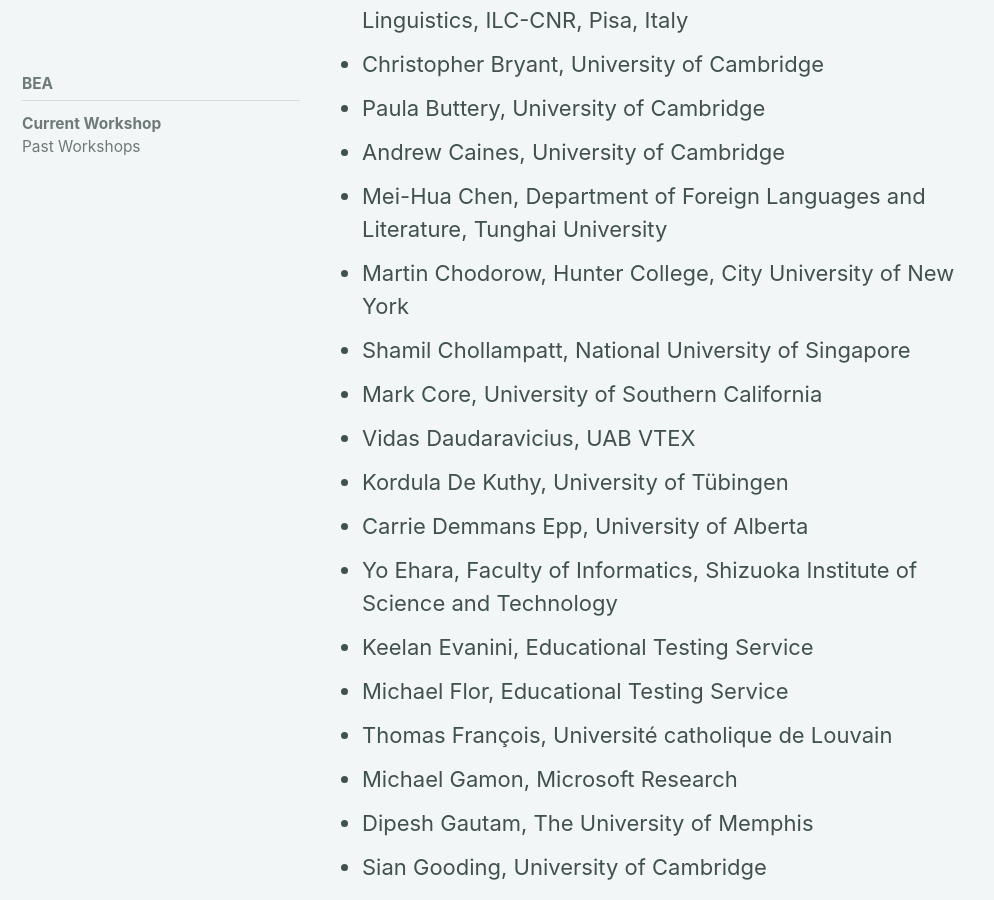
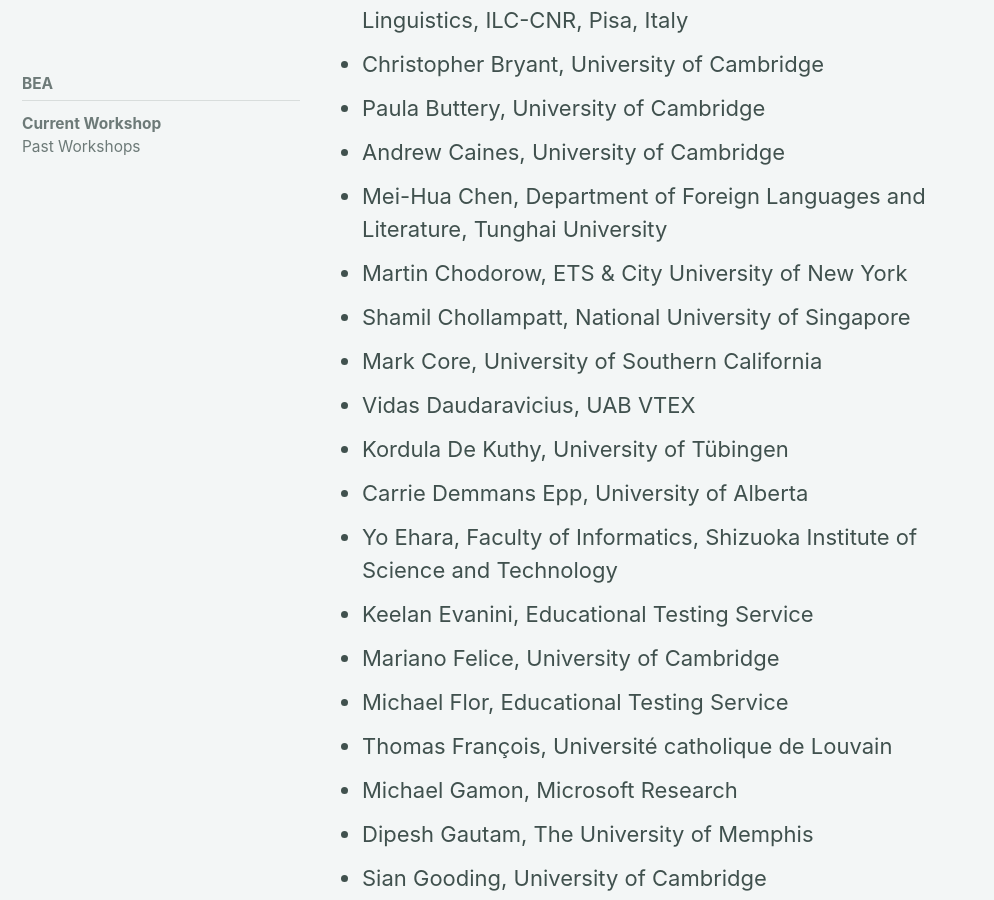
Before and after one commit to sigedu-org/website, a Jekyll site: the page built from _pages/bea/current.md, in a window 1280 px wide and 900 px high, scrolled down 8937 px. Shown: the whole window, without its empty margins (0-994 px from the left). Built offline with Jekyll 4.4.1, drawn with Linux system fonts in a browser that asks for light colours; cached includes are drawn as plain includes; nearby versions of some CDN libraries; some of the changed text lies outside the part shown.

Commit message:
Updates to the programme committee

```diff
--- a/_pages/bea/current.md
+++ b/_pages/bea/current.md
@@ -144,7 +144,7 @@ We will be using the START conference system to manage submissions: https://www.
 - Paula Buttery, University of Cambridge
 - Andrew Caines, University of Cambridge
 - Mei-Hua Chen, Department of Foreign Languages and Literature, Tunghai University
-- Martin Chodorow, Hunter College, City University of New York
+- Martin Chodorow, ETS & City University of New York
 - Shamil Chollampatt, National University of Singapore
 - Mark Core, University of Southern California
 - Vidas Daudaravicius, UAB VTEX
@@ -152,6 +152,7 @@ We will be using the START conference system to manage submissions: https://www.
 - Carrie Demmans Epp, University of Alberta
 - Yo Ehara, Faculty of Informatics, Shizuoka Institute of Science and Technology
 - Keelan Evanini, Educational Testing Service
+- Mariano Felice, University of Cambridge
 - Michael Flor, Educational Testing Service
 - Thomas François, Université catholique de Louvain
 - Michael Gamon, Microsoft Research
@@ -248,3 +249,4 @@ We will be using the START conference system to manage submissions: https://www.
 - Klaus Zechner, Educational Testing Service
 - Fan Zhang, Google
 - Haoran Zhang, University of Pittsburgh
+- Ramon Ziai, University of Tübingen
```
Also changed, not shown: other parts of _pages/bea/current.md (+1 -1 lines).
